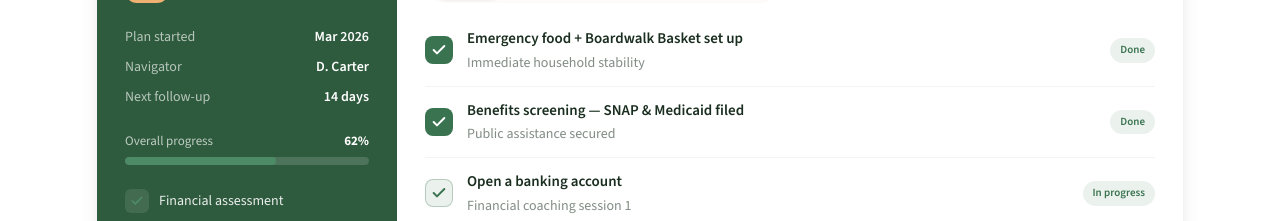
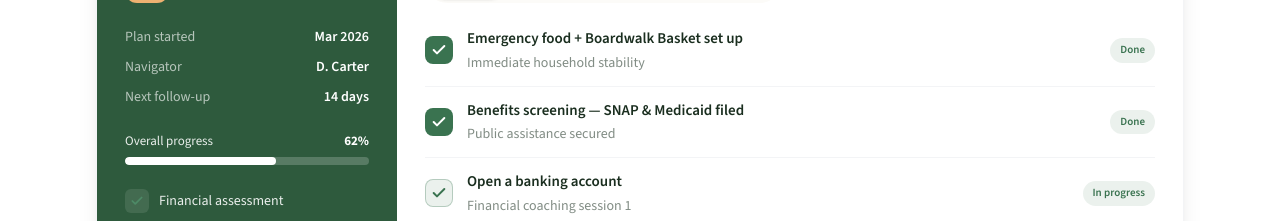
Before and after one commit to webevertech/accoop-website, a Next.js app: page /social-impact in a window 1280 px wide. Shown: the part 3920-4141 px from the top of the page. Built offline with nearby package versions, Linux system fonts and the light colour scheme.

Commit message:
fix: white progress bar and clearer label in Empowerment Plan sidebar

```diff
--- a/app/social-impact/CenterForSocialImpact.tsx
+++ b/app/social-impact/CenterForSocialImpact.tsx
@@ -374,8 +374,8 @@ export default function CenterForSocialImpact() {
                   ))}
                 </div>
                 <div className="mb-6">
-                  <div className="flex items-center justify-between text-[13px] text-white/70 mb-1.5"><span>Overall progress</span><b className="text-white">62%</b></div>
-                  <div className="h-2 rounded-full bg-white/15 overflow-hidden"><div className="h-full rounded-full bg-primary-light" style={{ width: '62%' }} /></div>
+                  <div className="flex items-center justify-between text-[13px] text-white/90 mb-1.5"><span>Overall progress</span><b className="text-white">62%</b></div>
+                  <div className="h-2 rounded-full bg-white/20 overflow-hidden"><div className="h-full rounded-full bg-white" style={{ width: '62%' }} /></div>
                 </div>
                 <div className="space-y-2.5">
                   {[
```
